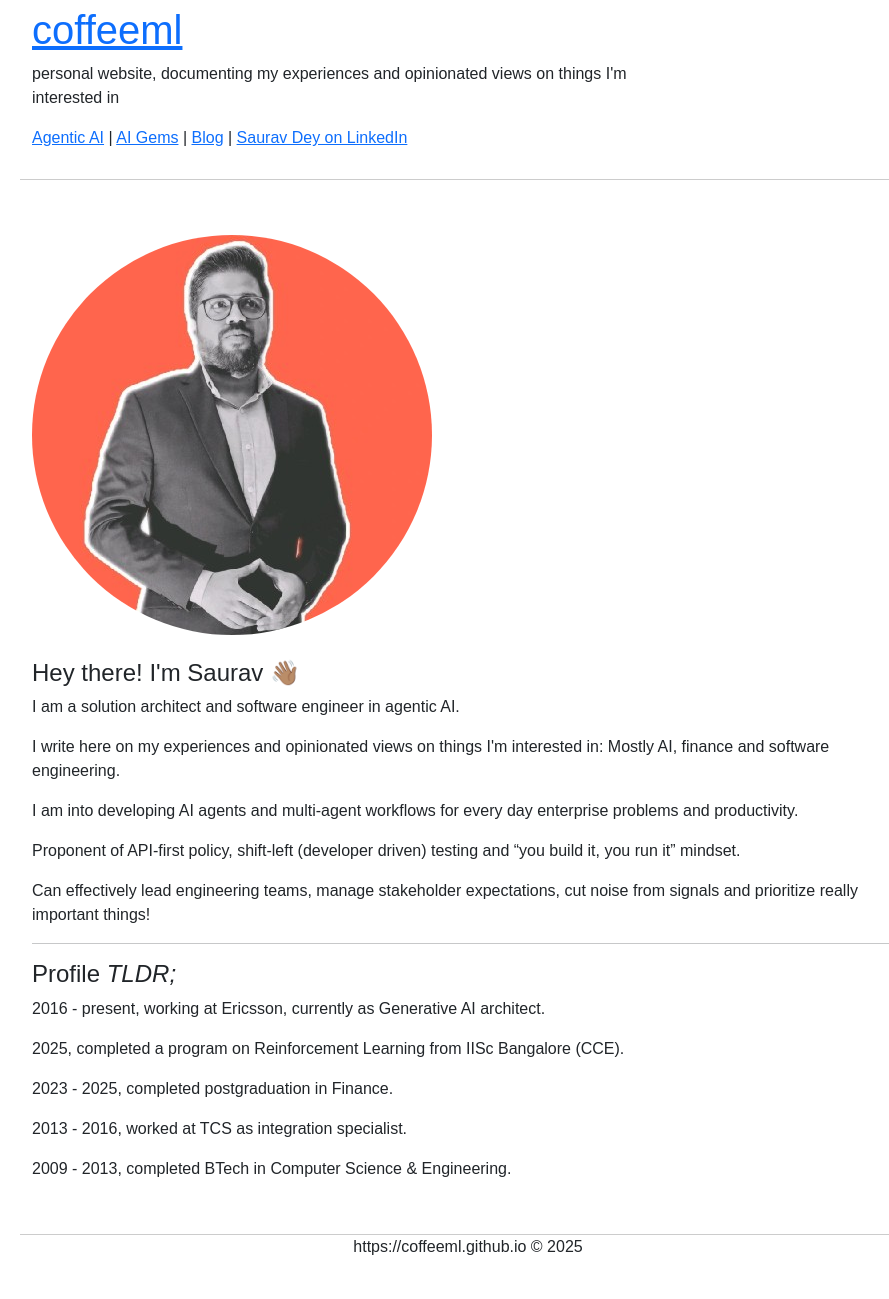
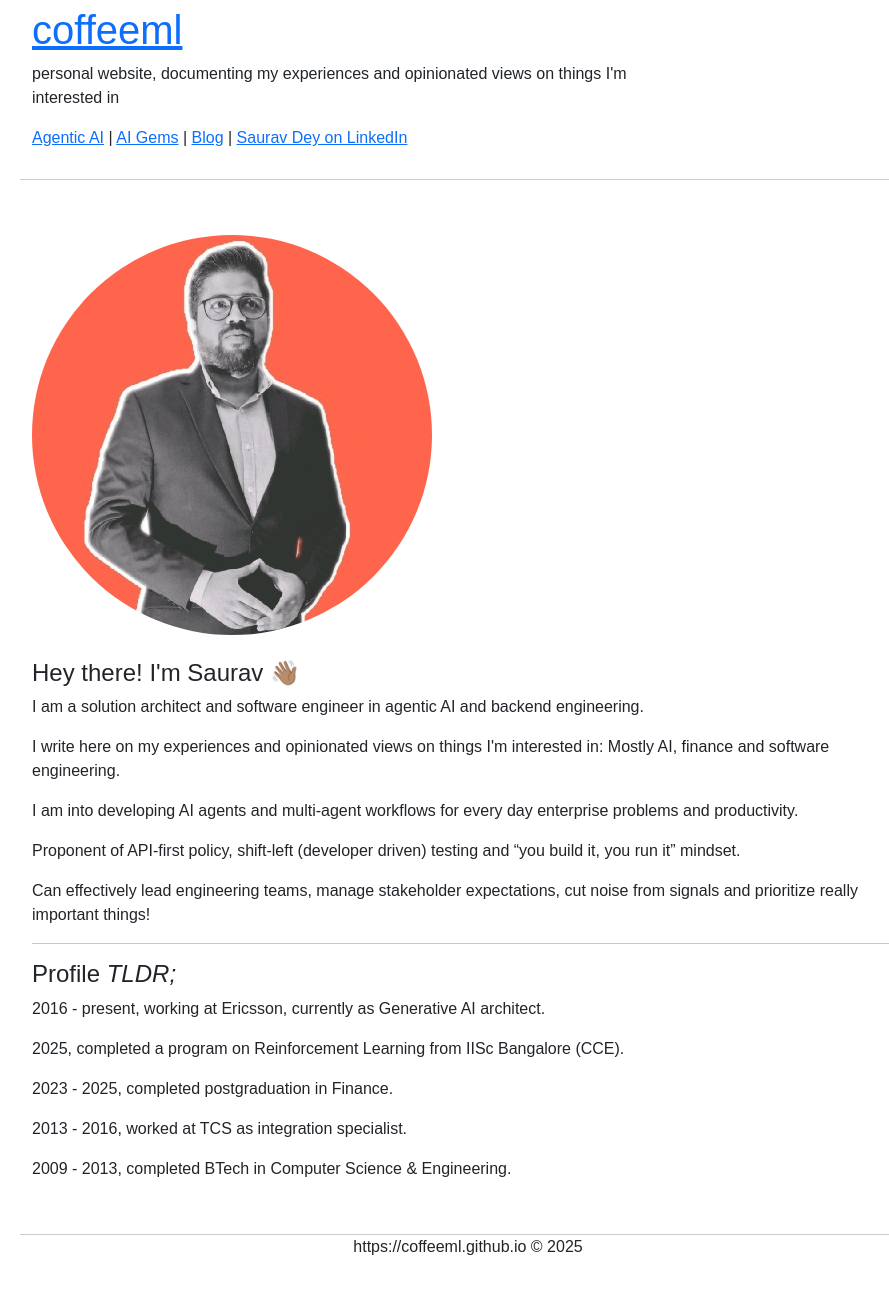
Before and after one commit to coffeeml/coffeeml.github.io, a Jekyll site: the page built from index.markdown, in a window 1280 px wide. Shown: the whole page, without its empty margins (172-1061 px from the left). Built offline with Jekyll 4.4.1, drawn with Linux system fonts in a browser that asks for light colours; nearby versions of some CDN libraries; some web fonts are replaced.

Commit message:
Update index.markdown

```diff
--- a/index.markdown
+++ b/index.markdown
@@ -8,7 +8,7 @@ layout: default
         <br />
         <br />
         <h4>Hey there! I'm Saurav 👋🏽</h4>
-        <p>I am a solution architect and software engineer in agentic AI.</p>
+        <p>I am a solution architect and software engineer in agentic AI and backend engineering.</p>
         <p>I write here on my experiences and opinionated views on things I'm interested in: Mostly AI, finance and software engineering.</p>
         <p>I am into developing AI agents and multi-agent workflows for every day enterprise problems and productivity.</p>
         <p>Proponent of API-first policy, shift-left (developer driven) testing and “you build it, you run it” mindset.</p>
```
